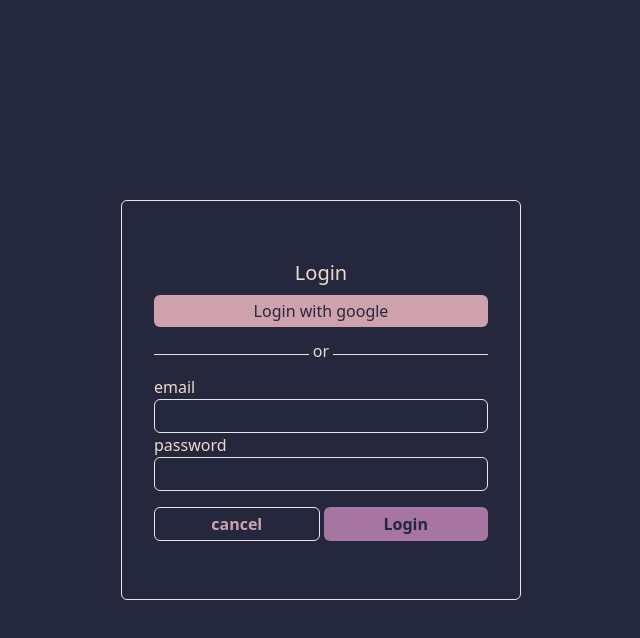
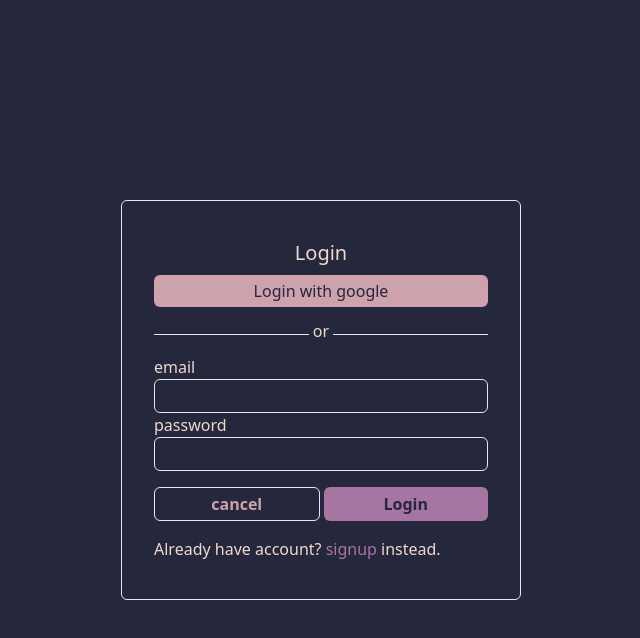
Before and after one commit to booi-dev/firebase-login, a React (Vite) app: page / in a window 1280 px wide. Both pictures are taken after a click on the button "login". Shown: the top 638 px of the page, without its empty margins (319-959 px from the left). Built offline with nearby package versions, Linux system fonts and the light colour scheme; no server answers.

Commit message:
Update login

```diff
--- a/src/components/Login.jsx
+++ b/src/components/Login.jsx
@@ -7,7 +7,7 @@ import Alert from "./Alert";
 
 function Login(props) {
 
-  const { authenticate, closeHandler } = props;
+  const { authenticate, handleChoice, closeHandler } = props;
 
   const { googleLogin, emailLogin } = useAuth()
 
@@ -108,6 +108,9 @@ function Login(props) {
               </button>
             </div>
           </form>
+          <div className="mt-4">
+            <p> Already have account? <button type="button" onClick={() => handleChoice('signup')} className="text-acc">signup</button> instead. </p>
+          </div>
         </div>
       </div>,
       portal
--- a/src/pages/Home.jsx
+++ b/src/pages/Home.jsx
@@ -46,7 +46,9 @@ function Home() {
         loginOrSignUp === 'login' && !isAuthenticate &&
         <Login
           authenticate={authenticate}
-          closeHandler={() => handleChoice('')} />
+          closeHandler={() => handleChoice('')}
+          handleChoice={handleChoice}
+        />
       }
       {loginOrSignUp === 'signup' && !isAuthenticate &&
         <Singup
```
